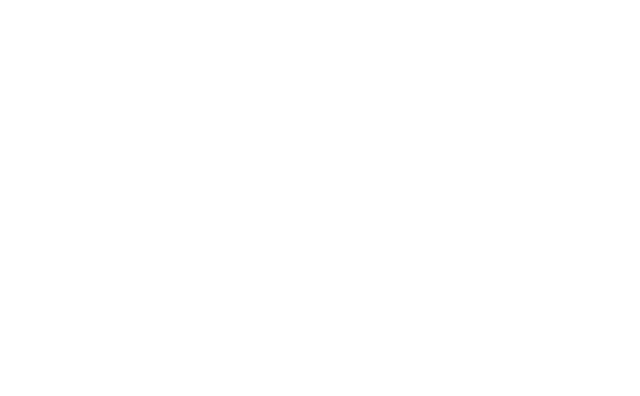
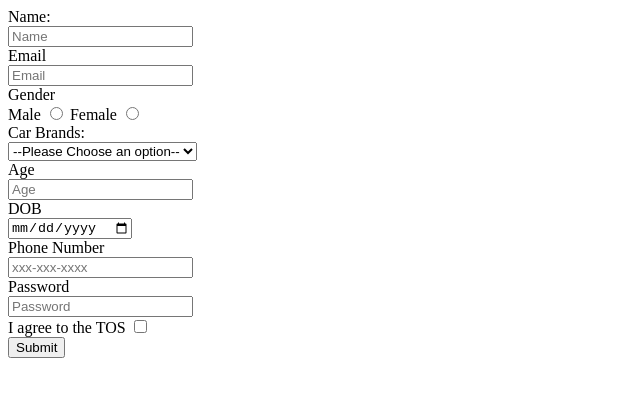
Before and after one commit to acciojob/signup-form-car-Pranshu-15, a website: page main.html in a window 1280 px wide. Shown: the whole page, without its empty margins (0-640 px from the left). Drawn offline with Linux system fonts and the light colour scheme.

Commit message:
created a submission

```diff
--- a/main.html
+++ b/main.html
@@ -8,6 +8,37 @@
 
 <body>
 	<!-- the entire body must be written by student -->
+	<form action ="#" method = "POST">
+		<label for = "name">Name:</label><br>
+		<input type = "text" id = "name" name = "name" placeholder = "Name" required><br>
+		<label for = "email">Email</label><br>
+		<input type = "email" id = "email" name = "email" placeholder = "Email" required><br>
+		<label>Gender</label><br>
+		<label for = "gender_m" >Male</label>
+		<input type = "radio" id = "gender_m" name = "gender" required>
+		<label for ="gender_f">Female</label>
+		<input type = "radio" id = "gender_f" name = "gender" required>
+		<br>
+		<label for="cars">Car Brands:</label><br>
+  <select name="cars" id="cars" required>
+	 <option value="" disabled selected hidden>--Please Choose an option--</option>
+    <option value="volvo">Volvo</option>
+    <option value="saab">Saab</option>
+    <option value="opel">Opel</option>
+    <option value="audi">Audi</option>
+  </select><br>
+		<label for = "age">Age</label><br>
+		<input type = "number" id = "age" name = "age" placeholder = "Age" required><br>
+		<label for = "dob"> DOB</label><br>
+		<input type = "date" id = "dob" name = "dob" required><br>
+		<label for = "tel">Phone Number</label><br>
+		<input type = "tel" id = "tel" name = "tel" placeholder = "xxx-xxx-xxxx"><br>
+		<label for = "password">Password</label><br>
+		<input type = "password" id = "password" name = "password" placeholder = "Password" required><br>
+		<label for = "tos">I agree to the TOS	</label>
+		<input type = "checkbox" id = "tos" name = "tos" required><br>
+		 <input type="submit" value="Submit">
+	</form>
     <script type="text/javascript" src="./script.js">
 </script>
 
```
